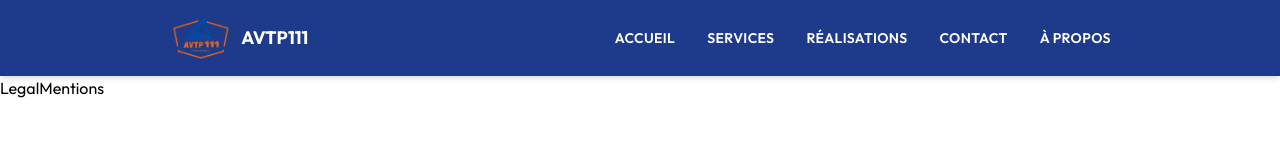
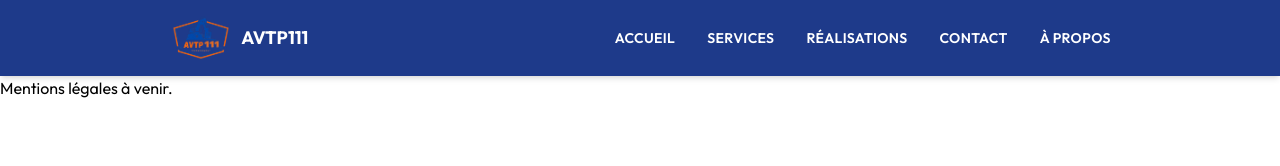
Before and after one commit to sadournyg/avtp111-vitrine, a React (Vite) app: page /legal-mentions in a window 1280 px wide. Shown: the top 166 px of the page. Built offline with nearby package versions, Linux system fonts and the light colour scheme.

Commit message:
fix: build ok, ready for deploy

```diff
--- a/src/features/services/ServiceCard.tsx
+++ b/src/features/services/ServiceCard.tsx
@@ -1,6 +1,6 @@
 // src/components/ServiceCard.tsx
 
-import { Service } from "../types/Service";
+import { Service } from "../../types/Service";
 
 type ServiceCardProps = {
   service: Service;
--- a/src/pages/LegalMentions.tsx
+++ b/src/pages/LegalMentions.tsx
@@ -1,9 +1,5 @@
-import React from "react";
-
-type Props = {};
-
-const LegalMentions = (props: Props) => {
-  return <div>LegalMentions</div>;
+const LegalMentions = () => {
+  return <div>Mentions légales à venir.</div>;
 };
 
 export default LegalMentions;
```
